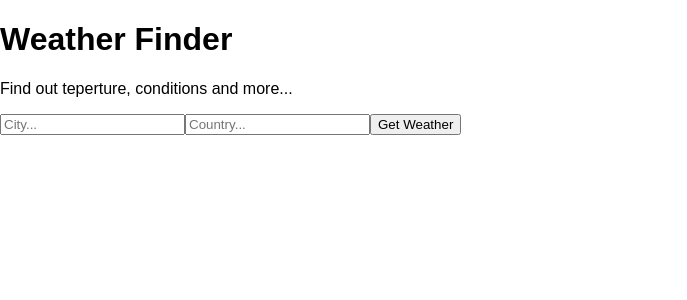
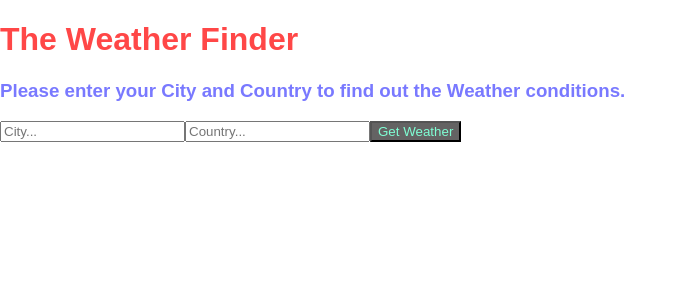
Before and after one commit to SirRiixz/weather_app, a React (Create React App) app: page / in a window 1280 px wide. Shown: the top 300 px of the page, without its empty margins (0-687 px from the left). Built offline with nearby package versions, Linux system fonts and the light colour scheme.

Commit message:
add css, fix humidity, edit title and paragraphs

```diff
--- a/src/App.js
+++ b/src/App.js
@@ -27,11 +27,10 @@ class App extends React.Component {
             temperature: data.main.temp,
             city: data.name,
             country: data.sys.country,
-            humidity: data.weather.humidity,
+            humidity: data.main.humidity,
             description: data.weather[0].description,
             error: ""
         });
-
     }
 
     render() {
--- a/src/components/Titles.js
+++ b/src/components/Titles.js
@@ -4,8 +4,8 @@ class Titles extends React.Component {
     render() {
         return (
             <div>
-                <h1>Weather Finder</h1>
-                <p>Find out teperture, conditions and more...</p>
+                <h1>The Weather Finder</h1>
+                <h3>Please enter your City and Country to find out the Weather conditions.</h3>
             </div>
         );
     }
--- a/src/components/Weather.js
+++ b/src/components/Weather.js
@@ -4,11 +4,10 @@ class Weather extends React.Component {
     render() {
         return(
             <div>
-							{ this.props.city }
-							{ this.props.country }
-							{ this.props.temperature }
-							{ this.props.humidity }
-							{ this.props.descrription }
+							{ this.props.city && this.props.country && <p>Location: { this.props.city }, { this.props.country }</p> }
+							{ this.props.temperature && <p>Temperature: { this.props.temperature }</p> }
+							{ this.props.humidity && <p>Humidity: { this.props.humidity }</p> }
+							{ this.props.description && <p>Conditions: { this.props.description }</p> }
             </div>
         );
     }
--- a/src/index.css
+++ b/src/index.css
@@ -1,5 +1,22 @@
 body {
   margin: 0;
   padding: 0;
-  font-family: sans-serif;
+	font-family: sans-serif;
+	color: mediumaquamarine;
 }
+
+h1 {
+	color: rgb(255, 71, 71);
+}
+
+h3 {
+	color: rgb(121, 121, 255);
+}
+button {
+	background-color: rgb(100, 99, 99);
+	color: aquamarine;
+}
+
+p {
+	color: grey;
+}
```
